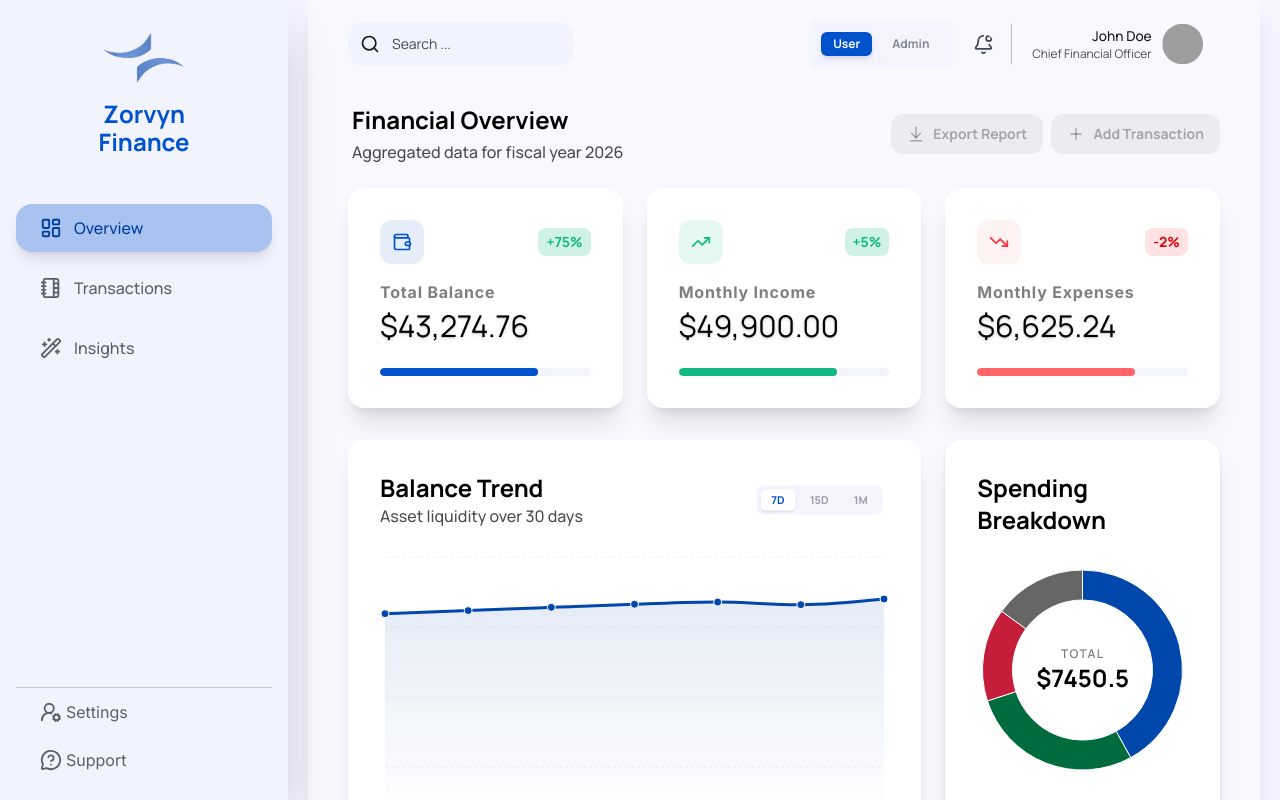
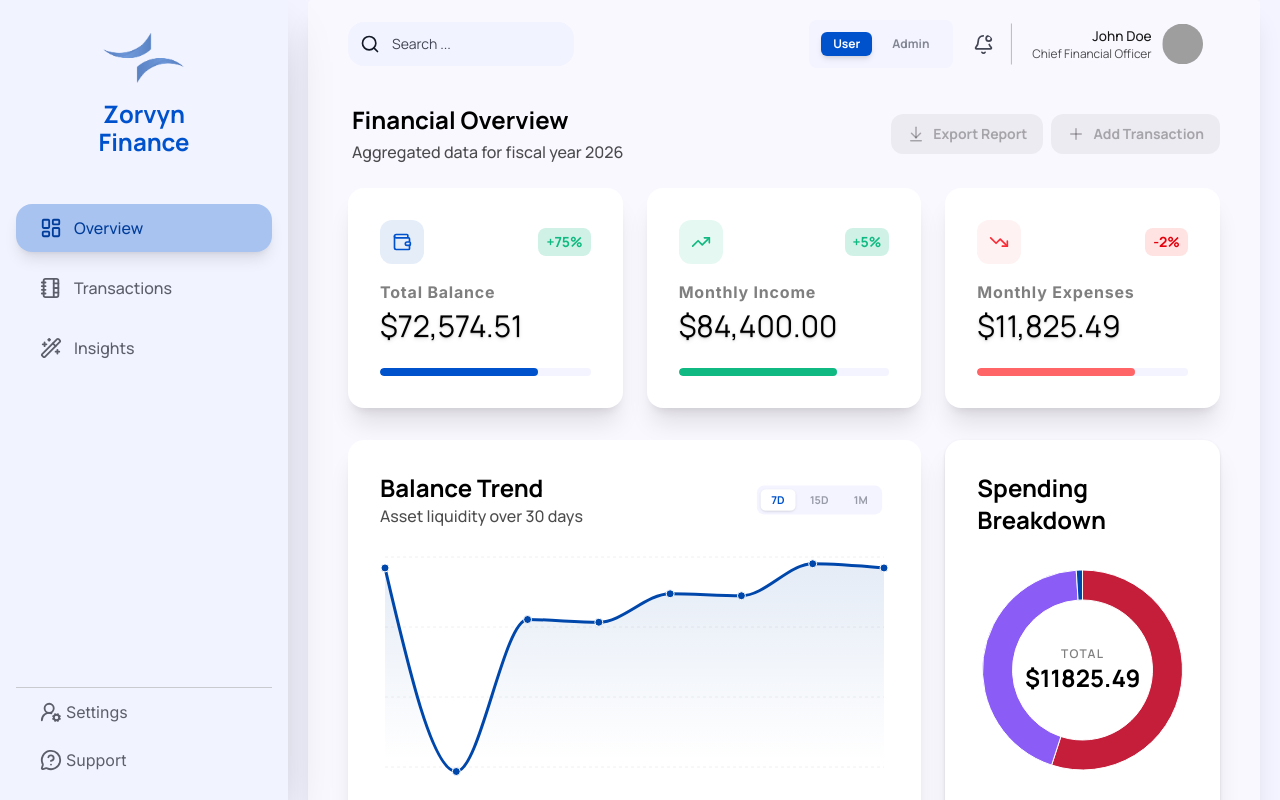
Before and after one commit to dibbockb/zorvyn-finance, a React (Vite) app: page / in a window 1280 px wide. Built offline with nearby package versions, Linux system fonts and the light colour scheme; grey boxes are pictures that could not be loaded.

Commit message:
Migrated Balance trend chart to RECENT_TRANSACTIONS

```diff
--- a/src/Components/Charts/BalanceChart.tsx
+++ b/src/Components/Charts/BalanceChart.tsx
@@ -1,11 +1,93 @@
 import { AreaChart, Area, XAxis, YAxis, CartesianGrid, Tooltip, ResponsiveContainer } from 'recharts';
-import { BALANCE_TREND } from '../../lib/mockdata/data';
-import { useState } from 'react';
+import { useState, useMemo } from 'react';
+import { useStore } from '@/store/useStore';
 
 const BalanceTrend = () => {
+    const transactions = useStore((state) => state.transactions);
+
+    type Period = typeof periods[number];
     const periods = ['7D', '15D', '1M'] as const;
-    type Period = typeof periods[number];
     const [activePeriod, setActivePeriod] = useState<Period>('7D');
+
+    const balanceTrendData = useMemo(() => {
+        const parseDate = (dateStr: string) => {
+            const [day, month] = dateStr.split(' ');
+            const date = new Date(2026, new Date(`${month} 1`).getMonth(), parseInt(day));
+            return date;
+        };
+
+        const getPeriodDays = (period: Period) => {
+            return period === '7D' ? 7 : period === '15D' ? 15 : 30;
+        };
+
+        const periodDays = getPeriodDays(activePeriod);
+        const endDate = new Date(); endDate.setHours(23, 59, 59, 999);
+        const startDate = new Date(endDate);
+        startDate.setDate(startDate.getDate() - periodDays);
+
+        const sortedTx = [...transactions].sort((a, b) => {
+            return parseDate(a.date).getTime() - parseDate(b.date).getTime();
+        });
+
+        const filteredTx = sortedTx.filter(tx => {
+            const txDate = parseDate(tx.date);
+            return txDate >= startDate && txDate <= endDate;
+        });
+
+        const currentBalance = transactions.reduce((acc, tx) => {
+            return tx.type === 'Income' ? acc + tx.amount : acc - tx.amount;
+        }, 0);
+
+        const balanceByDate: { [key: string]: number } = {};
+        const txBeforePeriod = sortedTx.filter(tx => parseDate(tx.date) < startDate);
+
+        let adjustedBalance = currentBalance;
+        txBeforePeriod.forEach(tx => {
+            adjustedBalance -= (tx.type === 'Income' ? tx.amount : -tx.amount);
+        });
+        txBeforePeriod.forEach(tx => {
+            adjustedBalance -= (tx.type === 'Income' ? tx.amount : -tx.amount);
+        });
+
+        filteredTx.forEach(tx => {
+            const txDate = parseDate(tx.date);
+            const dateKey = tx.date;
+            if (!balanceByDate[dateKey]) {
+                balanceByDate[dateKey] = adjustedBalance;
+            }
+            adjustedBalance += (tx.type === 'Income' ? tx.amount : -tx.amount);
+            balanceByDate[dateKey] = adjustedBalance;
+        });
+
+        const chartData = [];
+        const currentDate = new Date(startDate);
+        while (currentDate <= endDate) {
+            const day = currentDate.getDate();
+            const month = currentDate.toLocaleString('en-US', { month: 'short' });
+            const dateStr = `${day.toString().padStart(2, '0')} ${month}`;
+            const displayStr = `${day} ${month}`;
+
+            let balance = adjustedBalance;
+            for (const txDate in balanceByDate) {
+                const tx = filteredTx.find(t => t.date === txDate);
+                if (tx) {
+                    const txDateObj = parseDate(txDate);
+                    if (txDateObj <= currentDate) {
+                        balance = balanceByDate[txDate];
+                    }
+                }
+            }
+
+            chartData.push({
+                date: displayStr,
+                balance: Math.round(balance * 100) / 100
+            });
+
+            currentDate.setDate(currentDate.getDate() + 1);
+        }
+
+        return chartData;
+    }, [activePeriod, transactions]);
 
     return (
         <div className="bg-white p-4 lg:p-8 rounded-2xl h-full flex flex-col shadow-xl">
@@ -33,7 +115,7 @@
 
             <div className="flex-1 min-h-80 h-full">
                 <ResponsiveContainer width="100%" height={320}>
-                    <AreaChart data={BALANCE_TREND[activePeriod]}>
+                    <AreaChart data={balanceTrendData}>
                         <defs>
                             <linearGradient id="colorBalance" x1="0" y1="0" x2="0" y2="1">
                                 <stop offset="5%" stopColor="#0047AB" stopOpacity={0.1} />
--- a/src/Components/Charts/SpendingBreakdown.tsx
+++ b/src/Components/Charts/SpendingBreakdown.tsx
@@ -1,9 +1,40 @@
 import { PieChart, Pie, Cell, ResponsiveContainer } from 'recharts';
-import { SPENDING_BREAKDOWN, SUMMARY_STATS } from '../../lib/mockdata/data';
+import { RECENT_TRANSACTIONS } from '../../lib/mockdata/data';
+import { useMemo } from 'react';
 
 
 const SpendingBreakdown = () => {
-    const total = SUMMARY_STATS.monthlyExpenses;
+    const categoryColors: { [key: string]: string } = {
+        Housing: '#0047AB',
+        Food: '#006B3C',
+        Transport: '#C41E3A',
+        Entertainment: '#666666',
+        Technology: '#8B5CF6',
+    };
+
+    const { breakdown, total } = useMemo(() => {
+        const expensesByCategory: { [key: string]: number } = {};
+        RECENT_TRANSACTIONS.forEach((tx) => {
+            if (tx.type === 'Expense') {
+                if (!expensesByCategory[tx.category]) {
+                    expensesByCategory[tx.category] = 0;
+                }
+                expensesByCategory[tx.category] += tx.amount;
+            }
+        });
+
+        const totalExpenses = Object.values(expensesByCategory).reduce((sum, amount) => sum + amount, 0);
+        const breakdownData = Object.entries(expensesByCategory)
+            .map(([category, amount]) => ({
+                category,
+                value: Math.round((amount / totalExpenses) * 100),
+                amount,
+                color: categoryColors[category] || '#999999',
+            }))
+            .sort((a, b) => b.amount - a.amount);
+
+        return { breakdown: breakdownData, total: totalExpenses };
+    }, []);
 
     return (
         <div className="bg-white p-4 lg:p-8 rounded-2xl shadow-sm h-full flex flex-col">
@@ -13,7 +44,7 @@
                 <ResponsiveContainer width="100%" height="100%">
                     <PieChart>
                         <Pie
-                            data={SPENDING_BREAKDOWN}
+                            data={breakdown}
                             cx="50%"
                             cy="50%"
                             innerRadius={70}
@@ -24,7 +55,7 @@
                             strokeWidth={1}
                             stroke="#fff"
                         >
-                            {SPENDING_BREAKDOWN.map((entry, index) => (
+                            {breakdown.map((entry, index) => (
                                 <Cell key={index} fill={entry.color} />
                             ))}
                         </Pie>
@@ -34,12 +65,12 @@
 
                 <div className="absolute flex flex-col items-center justify-center pointer-events-none">
                     <span className="text-black/50 text-xs font-semibold uppercase tracking-widest">Total</span>
-                    <span className="text-black font-bold text-2xl">{`$${total}`}</span>
+                    <span className="text-black font-bold text-2xl">{`$${total.toFixed(2)}`}</span>
                 </div>
             </div>
 
             <div className="mt-6 flex flex-col gap-3">
-                {SPENDING_BREAKDOWN.map((item) => (
+                {breakdown.map((item) => (
                     <div key={item.category} className="flex items-center justify-between">
                         <div className="flex items-center gap-2">
                             <span
--- a/src/Components/TransactionsList/TransactionsList.tsx
+++ b/src/Components/TransactionsList/TransactionsList.tsx
@@ -1,6 +1,6 @@
 import { ArrowDownToLine, Eye, ChevronDown, ListFilter, Terminal, Briefcase, ShoppingBag, Plane, Home, CheckCircle2, Clock } from "lucide-react";
 import { useMemo, useState } from "react";
-import { useStore, selectTotals } from "../../store/useStore";
+import { useStore } from "../../store/useStore";
 import { useShallow } from 'zustand/react/shallow';
 import Navbar from "../Dashboard/Navbar/Navbar";
 import MobileAddButton from "../MobileAddButton/MobileAddButton";
@@ -14,7 +14,6 @@
         transactions: state.transactions,
         role: state.role,
         setRole: state.setRole,
-        ...selectTotals(state)
     })));
 
     const toggleRole = () => {
--- a/src/lib/mockdata/data.ts
+++ b/src/lib/mockdata/data.ts
@@ -7,72 +7,11 @@
     projectedBalance: 48000,
 };
 
-export const BALANCE_TREND = {
-    '7D': [
-        { date: '29 Mar', balance: 47850 },
-        { date: '30 Mar', balance: 48520 },
-        { date: '31 Mar', balance: 49210 },
-        { date: '01 Apr', balance: 49870 },
-        { date: '02 Apr', balance: 50340 },
-        { date: '03 Apr', balance: 49780 },
-        { date: '04 Apr', balance: 51000 },
-    ],
-    '15D': [
-        { date: '21 Mar', balance: 46120 },
-        { date: '22 Mar', balance: 45580 },
-        { date: '23 Mar', balance: 46890 },
-        { date: '24 Mar', balance: 47430 },
-        { date: '25 Mar', balance: 48150 },
-        { date: '26 Mar', balance: 47760 },
-        { date: '27 Mar', balance: 48340 },
-        { date: '28 Mar', balance: 47990 },
-        { date: '29 Mar', balance: 47850 },
-        { date: '30 Mar', balance: 48520 },
-        { date: '31 Mar', balance: 49210 },
-        { date: '01 Apr', balance: 49870 },
-        { date: '02 Apr', balance: 50340 },
-        { date: '03 Apr', balance: 49780 },
-        { date: '04 Apr', balance: 51000 },
-    ],
-    '1M': [
-        { date: '04 Mar', balance: 41230 },
-        { date: '06 Mar', balance: 42890 },
-        { date: '08 Mar', balance: 43560 },
-        { date: '10 Mar', balance: 44970 },
-        { date: '12 Mar', balance: 45820 },
-        { date: '14 Mar', balance: 47210 },
-        { date: '16 Mar', balance: 48140 },
-        { date: '18 Mar', balance: 47680 },
-        { date: '20 Mar', balance: 48950 },
-        { date: '22 Mar', balance: 45580 },
-        { date: '23 Mar', balance: 46890 },
-        { date: '24 Mar', balance: 47430 },
-        { date: '25 Mar', balance: 48150 },
-        { date: '26 Mar', balance: 47760 },
-        { date: '27 Mar', balance: 48340 },
-        { date: '28 Mar', balance: 47990 },
-        { date: '29 Mar', balance: 47850 },
-        { date: '30 Mar', balance: 48520 },
-        { date: '31 Mar', balance: 49210 },
-        { date: '01 Apr', balance: 49870 },
-        { date: '02 Apr', balance: 50340 },
-        { date: '03 Apr', balance: 49780 },
-        { date: '04 Apr', balance: 51000 },
-    ],
-};
-
 export const SPENDING_BREAKDOWN = [
     { category: 'Housing', value: 42, color: '#0047AB' },
     { category: 'Food & Beverage', value: 28, color: '#006B3C' },
     { category: 'Transport', value: 15, color: '#C41E3A' },
     { category: 'Entertainment', value: 15, color: '#666666' },
-];
-
-export const MONTHLY_COMPARISON = [
-    { month: 'Jan', income: 7500, expenses: 3200 },
-    { month: 'Feb', income: 7800, expenses: 3100 },
-    { month: 'Mar', income: 8100, expenses: 3500 },
-    { month: 'Apr', income: 8200, expenses: 3450 },
 ];
 
 export type Role = 'Admin' | 'User';
@@ -104,71 +43,71 @@
 
 export const RECENT_TRANSACTIONS: Transaction[] = [
     {
-        id: 'tx-008',
-        date: '04 Apr',
-        amount: 899.00,
+        id: 'tx-001',
+        date: '05 Apr',
+        amount: 3509,
         category: 'Technology',
         type: 'Expense',
-        description: 'Notion Business Plan - Annual',
+        description: 'Notion Business Plan - Annual (renewal)',
         status: 'Completed'
     },
     {
-        id: 'tx-009',
+        id: 'tx-002',
         date: '04 Apr',
-        amount: 12400.00,
+        amount: 12450.00,
         category: 'Income',
         type: 'Income',
-        description: 'Client Payment - Acme Corp (Project Milestone)',
+        description: 'Client Payment - Acme Corp (Project Milestone #2)',
         status: 'Completed'
     },
     {
-        id: 'tx-010',
+        id: 'tx-003',
         date: '03 Apr',
-        amount: 1240.50,
-        category: 'Technology',
+        amount: 1850.00,
+        category: 'Transport',
         type: 'Expense',
-        description: 'Meta Ads Campaign - Q2 Lead Generation',
+        description: 'Meta Ads Campaign - Q2 Lead Generation (mid-month)',
         status: 'Completed'
     },
     {
-        id: 'tx-011',
+        id: 'tx-004',
         date: '03 Apr',
         amount: 8750.00,
         category: 'Income',
         type: 'Income',
-        description: 'Stripe Payout - SaaS Subscriptions',
+        description: 'Stripe Payout - SaaS Subscription Revenue',
         status: 'Completed'
     },
     {
-        id: 'tx-012',
+        id: 'tx-005',
         date: '02 Apr',
-        amount: 320.00,
+        amount: 420.00,
         category: 'Transport',
         type: 'Expense',
-        description: 'Flight - SFO to NYC (Client Pitch)',
+        description: 'Flight - SFO to NYC (Client Pitch Meeting)',
         status: 'Completed'
     },
     {
-        id: 'tx-013',
-        date: '02 Apr',
-        amount: 4500.00,
+        id: 'tx-006',
+        date: '01 Apr',
+        amount: 3200.00,
         category: 'Income',
         type: 'Income',
-        description: 'Retainer Fee - Vertex Solutions',
+        description: 'Retainer Fee - Vertex Solutions (April)',
         status: 'Completed'
     },
     {
-        id: 'tx-014',
-        date: '01 Apr',
-        amount: 189.99,
+        id: 'tx-007',
+        date: '31 Mar',
+        amount: 199.00,
         category: 'Technology',
         type: 'Expense',
-        description: 'Figma Professional - Team License',
+        description: 'Figma Professional - Team License (annual)',
         status: 'Completed'
     },
     {
-        id: 'tx-015',
-        date: '01 Apr',
+        id: 'tx-008',
+        date: '30 Mar',
         amount: 2850.00,
         category: 'Income',
         type: 'Income',
@@ -176,17 +115,17 @@
         status: 'Completed'
     },
     {
-        id: 'tx-016',
-        date: '31 Mar',
-        amount: 450.00,
-        category: 'Housing',
+        id: 'tx-009',
+        date: '29 Mar',
+        amount: 275.00,
+        category: 'Transport',
         type: 'Expense',
-        description: 'Office Supplies & Equipment (Staples)',
+        description: 'Office Supplies & Equipment (Staples - printer ink, paper, misc)',
         status: 'Completed'
     },
     {
-        id: 'tx-017',
-        date: '31 Mar',
+        id: 'tx-010',
+        date: '28 Mar',
         amount: 15200.00,
         category: 'Income',
         type: 'Income',
@@ -194,39 +133,174 @@
         status: 'Completed'
     },
     {
-        id: 'tx-018',
-        date: '30 Mar',
-        amount: 2750.00,
+        id: 'tx-011',
+        date: '27 Mar',
+        amount: 89.99,
         category: 'Technology',
         type: 'Expense',
-        description: 'Salesforce Enterprise - Monthly',
+        description: 'Zoom Pro Annual Subscription',
         status: 'Completed'
     },
     {
-        id: 'tx-019',
-        date: '29 Mar',
-        amount: 680.75,
-        category: 'Housing',
+        id: 'tx-012',
+        date: '26 Mar',
+        amount: 1240.00,
+        category: 'Transport',
+        type: 'Expense',
+        description: 'Google Ads - Search Campaign (March)',
+        status: 'Completed'
+    },
+    {
+        id: 'tx-013',
+        date: '25 Mar',
+        amount: 450.00,
+        category: 'Transport',
+        type: 'Expense',
+        description: 'Client Dinner - The Capital Grille (NYC pitch follow-up)',
+        status: 'Completed'
+    },
+    {
+        id: 'tx-014',
+        date: '24 Mar',
+        amount: 6200.00,
+        category: 'Income',
+        type: 'Income',
+        description: 'Bank Transfer - Freelance Contract (Q1 Final)',
+        status: 'Completed'
+    },
+    {
+        id: 'tx-015',
+        date: '23 Mar',
+        amount: 125.00,
+        category: 'Transport',
         type: 'Expense',
         description: 'Legal Consultation - Contract Review',
         status: 'Completed'
     },
     {
+        id: 'tx-016',
+        date: '22 Mar',
+        amount: 299.00,
+        category: 'Technology',
+        type: 'Expense',
+        description: 'Salesforce Starter Suite - Monthly (3 users)',
+        status: 'Completed'
+    },
+    {
+        id: 'tx-017',
+        date: '20 Mar',
+        amount: 9800.00,
+        category: 'Income',
+        type: 'Income',
+        description: 'Milestone Payment - Apex Dynamics (Web App Phase 1)',
+        status: 'Completed'
+    },
+    {
+        id: 'tx-018',
+        date: '18 Mar',
+        amount: 65.00,
+        category: 'Transport',
+        type: 'Expense',
+        description: 'Internet & Phone Bill (Business Line)',
+        status: 'Completed'
+    },
+    {
+        id: 'tx-019',
+        date: '17 Mar',
+        amount: 4500.00,
+        category: 'Income',
+        type: 'Income',
+        description: 'Retainer - Horizon Creative (March)',
+        status: 'Completed'
+    },
+    {
         id: 'tx-020',
-        date: '28 Mar',
-        amount: 95.00,
-        category: 'Food',
+        date: '15 Mar',
+        amount: 189.00,
+        category: 'Technology',
         type: 'Expense',
-        description: 'Client Dinner - The Capital Grille',
+        description: 'Adobe Creative Cloud - Monthly',
         status: 'Completed'
     },
     {
         id: 'tx-021',
-        date: '28 Mar',
+        date: '14 Mar',
+        amount: 12400.00,
+        category: 'Income',
+        type: 'Income',
+        description: 'Client Payment - Acme Corp (Project Milestone #1)',
+        status: 'Completed'
+    },
+    {
+        id: 'tx-022',
+        date: '12 Mar',
+        amount: 220.00,
+        category: 'Transport',
+        type: 'Expense',
+        description: 'Uber/Lyft - Airport & Client Meetings (NYC)',
+        status: 'Completed'
+    },
+    {
+        id: 'tx-023',
+        date: '10 Mar',
+        amount: 1450.00,
+        category: 'Transport',
+        type: 'Expense',
+        description: 'LinkedIn Ads - B2B Lead Generation',
+        status: 'Completed'
+    },
+    {
+        id: 'tx-024',
+        date: '08 Mar',
+        amount: 75.50,
+        category: 'Transport',
+        type: 'Expense',
+        description: 'Wire Transfer & Payment Processing Fees',
+        status: 'Completed'
+    },
+    {
+        id: 'tx-025',
+        date: '07 Mar',
         amount: 6200.00,
         category: 'Income',
         type: 'Income',
         description: 'Bank Transfer - Freelance Contract (Q1)',
         status: 'Completed'
+    },
+    {
+        id: 'tx-026',
+        date: '05 Mar',
+        amount: 350.00,
+        category: 'Transport',
+        type: 'Expense',
+        description: 'Team Lunch - Strategy Meeting',
+        status: 'Completed'
+    },
+    {
+        id: 'tx-027',
+        date: '03 Mar',
+        amount: 899.00,
+        category: 'Technology',
+        type: 'Expense',
+        description: 'Notion Business Plan - Annual (prorated or add-on)',
+        status: 'Completed'
+    },
+    {
+        id: 'tx-028',
+        date: '02 Mar',
+        amount: 2850.00,
+        category: 'Income',
+        type: 'Income',
+        description: 'Invoice Payment - Lumora Inc. (Partial)',
+        status: 'Pending'
+    },
+    {
+        id: 'tx-029',
+        date: '01 Mar',
+        amount: 120.00,
+        category: 'Housing',
+        type: 'Expense',
+        description: 'Miscellaneous Office Supplies (Amazon)',
+        status: 'Completed'
     }
 ];
```
